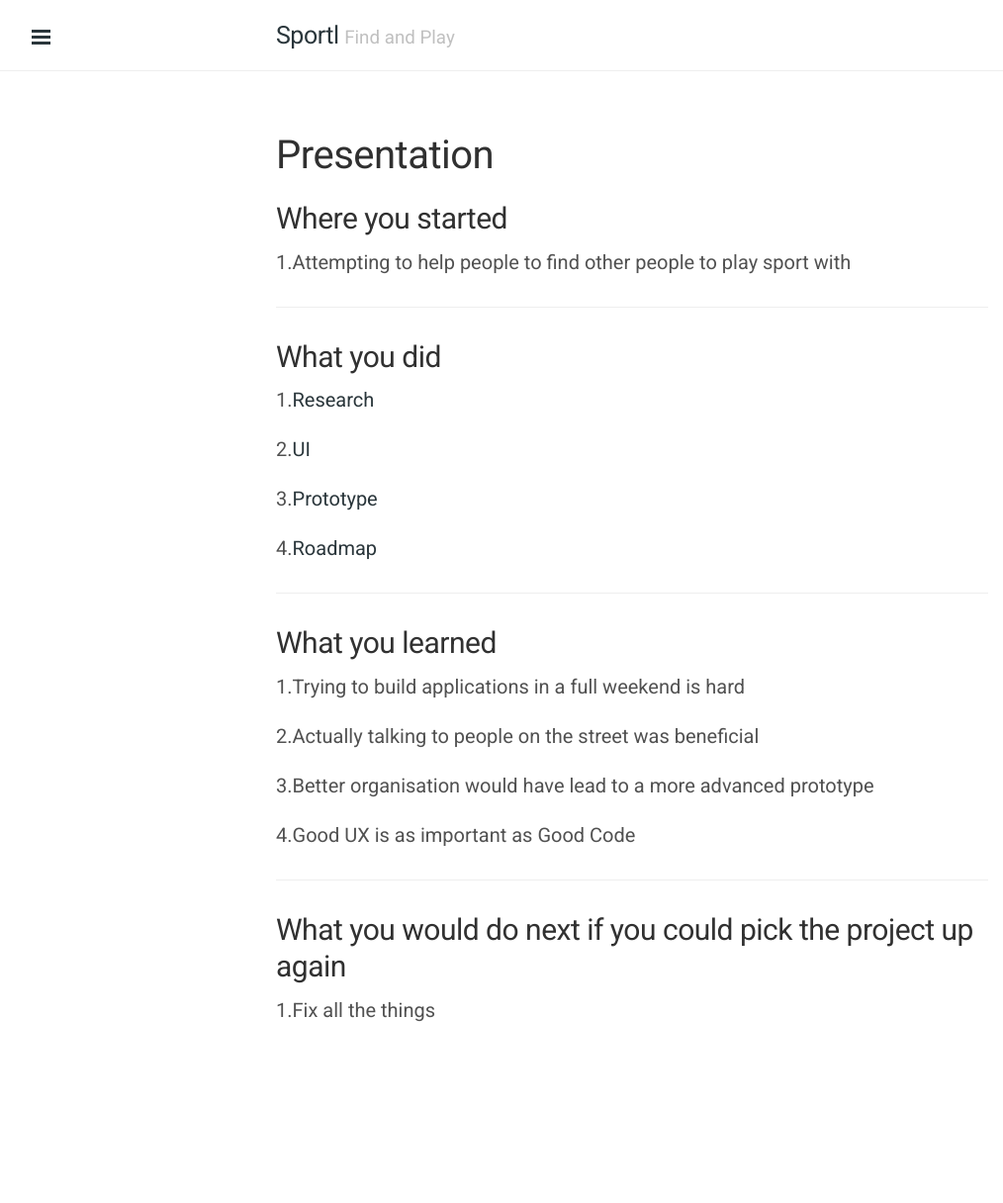
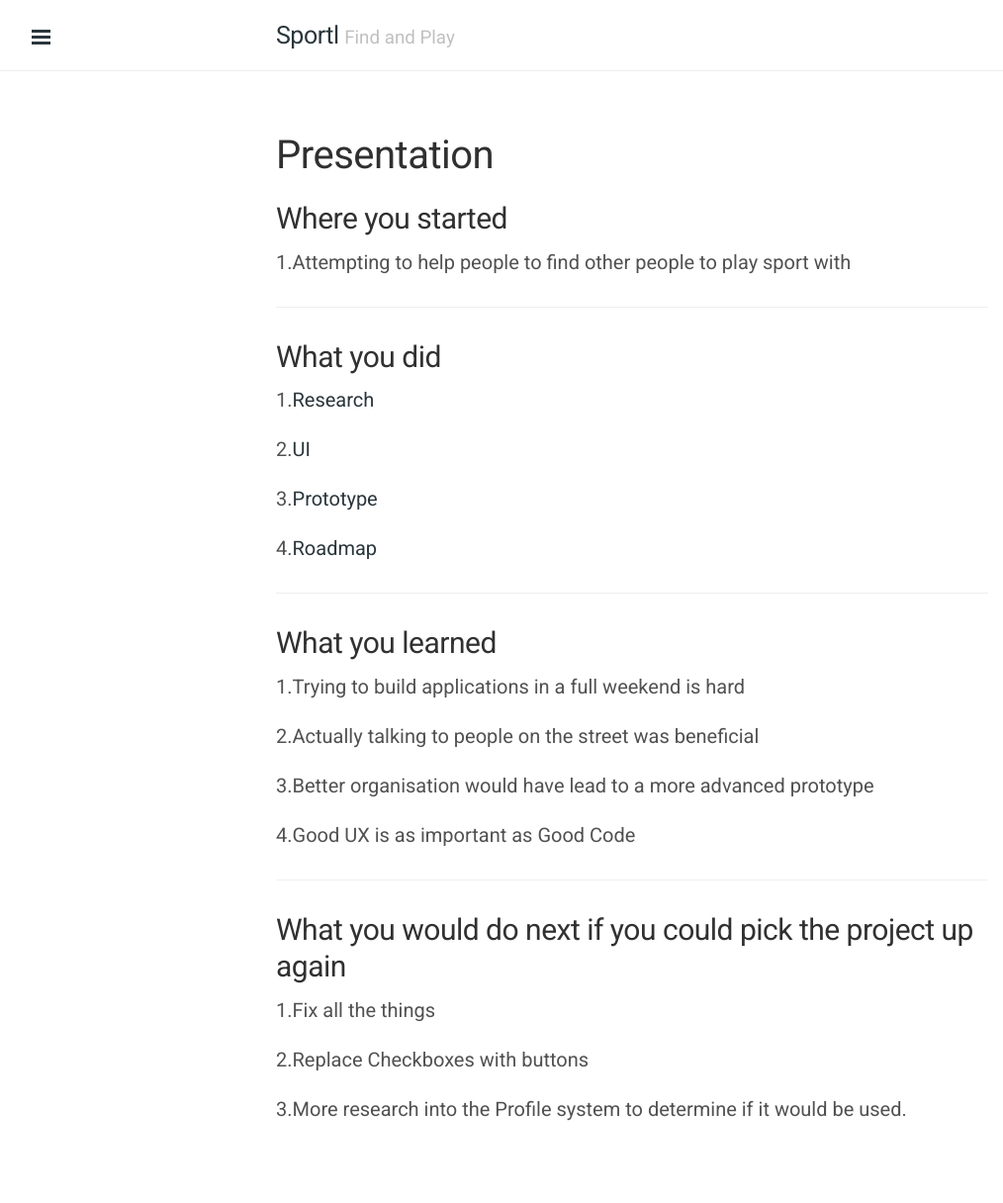
Before and after one commit to CodeTheCity/sportl-landing, a Jekyll site: the page built from presentation.md, in a window 1280 px wide. Shown: the whole page at 99% size, without its empty margins (1-1015 px from the left). Built offline with Jekyll 4.4.1, drawn with Linux system fonts in a browser that asks for light colours; nearby versions of some CDN libraries; Markdown is read by kramdown in place of the engine named in the settings; before the commit the page ends 1116 px from its top, so only the background shows below that.

Commit message:
added presentation

```diff
--- a/presentation.md
+++ b/presentation.md
@@ -31,3 +31,7 @@ title: Presentation
 <hr>
 <h2>What you would do next if you could pick the project up again</h2>
 1.Fix all the things
+
+2.Replace Checkboxes with buttons
+
+3.More research into the Profile system to determine if it would be used.
```
